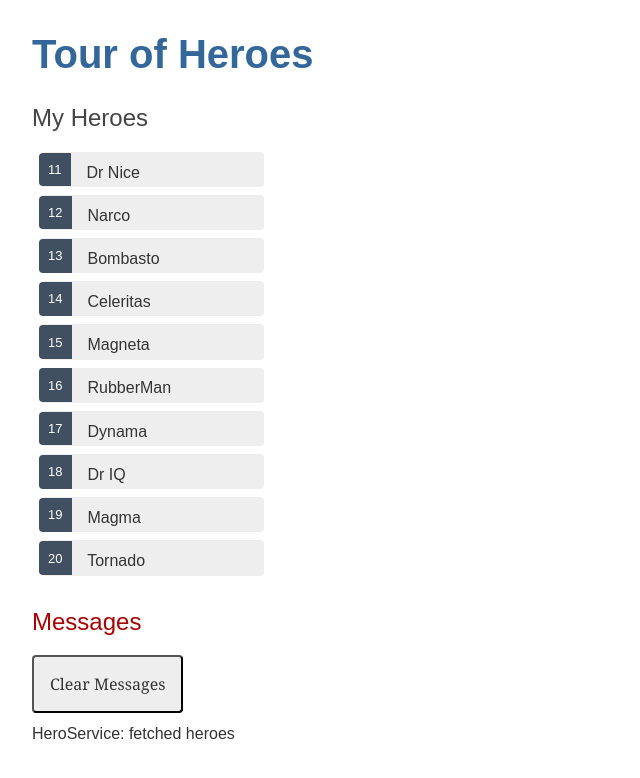
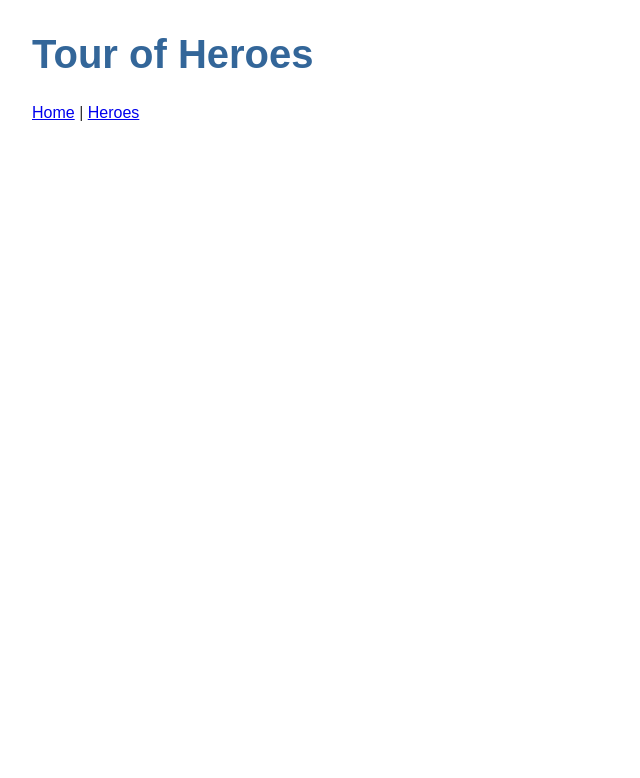
Before and after one commit to tromphakvoort/angular-tour-of-heroes, an Angular app: page / in a window 1280 px wide. Shown: the top 778 px of the page, without its empty margins (0-640 px from the left). Built offline with nearby package versions, Linux system fonts and the light colour scheme.

Commit message:
Feature: Added routes

```diff
--- a/src/app/app-routing.module.ts
+++ b/src/app/app-routing.module.ts
@@ -1,7 +1,10 @@
 import { NgModule } from '@angular/core';
 import { RouterModule, Routes } from '@angular/router';
+import { HeroesComponent } from './heroes/heroes.component';
 
-const routes: Routes = [];
+const routes: Routes = [
+  {path: 'heroes', component: HeroesComponent}
+];
 
 @NgModule({
   imports: [RouterModule.forRoot(routes)],
--- a/src/app/app.component.html
+++ b/src/app/app.component.html
@@ -1,3 +1,11 @@
 <h1>{{ title }}</h1>
-<app-heroes></app-heroes>
+
+<nav>
+  <a routerLink="/">Home</a>
+  <a> | </a>
+  <a routerLink="/heroes">Heroes</a>
+</nav>
+
+<router-outlet></router-outlet>
+
 <app-messages></app-messages>
```
